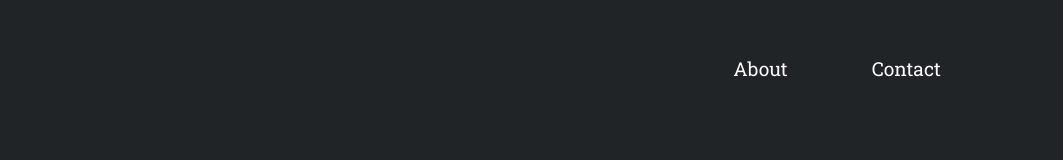
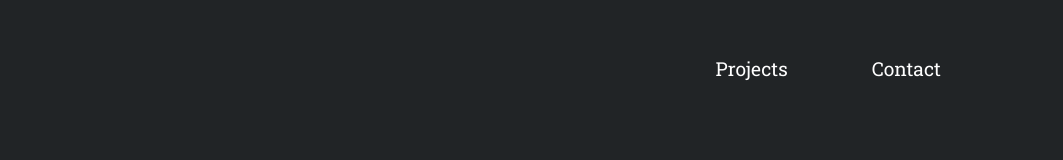
Before and after one commit to DK2K00/portfolio, an Angular app: page / in a window 1280 px wide. Shown: the top 160 px of the page, without its empty margins (108-1171 px from the left). Built offline with nearby package versions, Linux system fonts and the light colour scheme.

Commit message:
Changed navbar link to projects

```diff
--- a/src/app/components/navbar/navbar.component.html
+++ b/src/app/components/navbar/navbar.component.html
@@ -1,6 +1,6 @@
 <nav class="navbar">
   <ul class="nav-links">
-    <li><a href="#about">About</a></li>
+    <li><a href="#projects">Projects</a></li>
     <li><a href="#contact">Contact</a></li>
   </ul>
 </nav>
```
